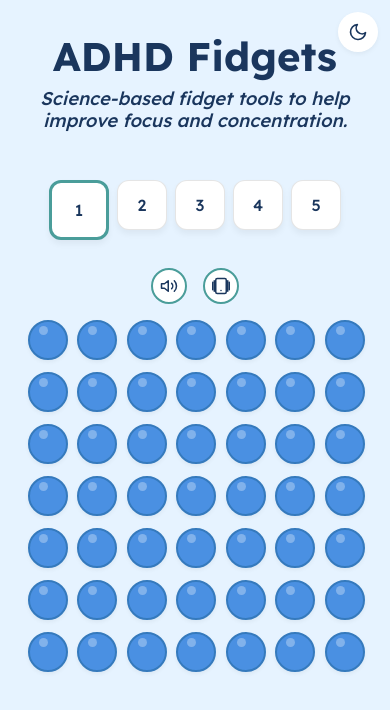
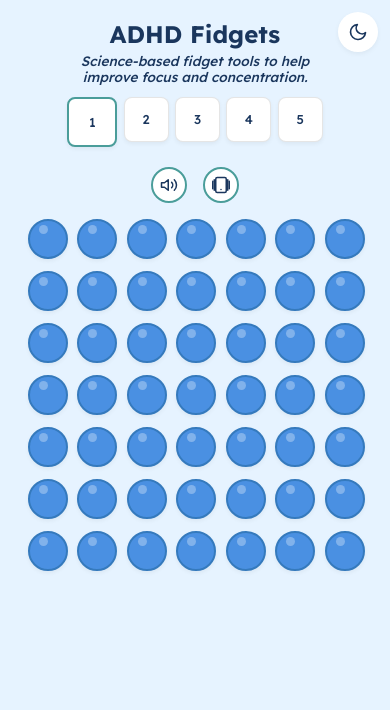
Before and after one commit to FerroDude/ADHD_Fidget_App, a React (Vite) app: page / in a window 390 px wide. Shown: the top 710 px of the page. Built offline with nearby package versions, Linux system fonts and the light colour scheme.

Commit message:
better viewability on smaller screens and sidebar on bigger screens

```diff
--- a/src/index.css
+++ b/src/index.css
@@ -198,6 +198,48 @@ main {
   flex-direction: column;
 }
 
+/* Desktop layout with side navigation */
+@media (min-width: 769px) {
+  main {
+    display: flex;
+    flex-direction: column;
+    align-items: center;
+    justify-content: center;
+  }
+
+  .fidget-selection {
+    flex-direction: column;
+    position: fixed;
+    left: max(2rem, calc(50% - 600px - 220px));
+    top: 50%;
+    transform: translateY(-50%);
+    gap: 1rem;
+    margin-bottom: 0;
+    width: 200px;
+    z-index: 10;
+  }
+
+  .focused-fidget {
+    width: 100%;
+    max-width: 600px;
+    display: flex;
+    justify-content: center;
+    align-items: center;
+  }
+
+  .fidget-icon {
+    width: 100%;
+    height: 60px;
+    justify-content: flex-start;
+    padding-left: 1rem;
+    border-radius: 8px;
+  }
+
+  .fidget-icon:hover {
+    transform: translateX(5px);
+  }
+}
+
 .app-description {
   background-color: var(--secondary-bg);
   padding: 1.5rem;
@@ -210,13 +252,14 @@ main {
   justify-content: center;
   align-items: center;
   position: relative;
-  padding: 1rem 0;
-  margin-bottom: 2rem;
+  padding: 0.5rem 0;
+  margin-bottom: 1rem;
 }
 
 .app-header h1 {
   text-align: center;
   margin: 0;
+  font-size: 2rem;
 }
 
 .app-header h2 {
@@ -224,8 +267,8 @@ main {
   margin: 0;
   font-weight: 400;
   font-style: italic;
-  padding-top: 0.5rem;
-  font-size: 1.15rem;
+  padding-top: 0.25rem;
+  font-size: 1rem;
   color: var(--text);
 }
 
@@ -234,23 +277,24 @@ main {
   display: flex;
   justify-content: center;
   flex-wrap: wrap;
-  gap: 1rem;
+  gap: 0.75rem;
+  margin-bottom: 1rem;
 }
 
 .fidget-icon {
   background-color: var(--card-bg);
   border: 1px solid var(--border);
-  border-radius: 12px;
-  padding: 1.25rem;
-  width: 100px;
-  height: 100px;
+  border-radius: 8px;
+  padding: 0.75rem;
+  width: 70px;
+  height: 70px;
   display: flex;
   align-items: center;
   justify-content: center;
   cursor: pointer;
   transition: transform 0.2s ease, box-shadow 0.2s ease;
-  box-shadow: 0 4px 6px var(--shadow);
-  font-size: 1.2rem;
+  box-shadow: 0 2px 4px var(--shadow);
+  font-size: 1rem;
   font-weight: 500;
 }
 
@@ -275,43 +319,53 @@ main {
 @media (max-width: 768px) {
   .app-container {
     padding: 1.5rem;
-    padding-bottom: 3rem; /* Extra space at bottom for mobile */
-    min-height: 100vh; /* Fallback for older browsers */
-    min-height: 100dvh; /* Dynamic viewport height for mobile browsers */
+    padding-bottom: 2rem;
+    min-height: 100vh;
+    min-height: 100dvh;
     display: flex;
     flex-direction: column;
   }
 
+  .app-header {
+    padding: 0.25rem 0;
+    margin-bottom: 0.75rem;
+  }
+
+  .app-header h1 {
+    font-size: 1.75rem;
+  }
+
+  .app-header h2 {
+    font-size: 0.9rem;
+  }
+
   .fidget-selection {
-    gap: 0.5rem; /* Tighter spacing on mobile */
-    margin-bottom: 1rem;
+    gap: 0.5rem;
+    margin-bottom: 0.75rem;
   }
 
   .fidget-icon {
-    padding: 0.75rem;
-    width: 60px; /* Smaller width */
-    height: 60px; /* Smaller height */
-    font-size: 1rem;
+    padding: 0.5rem;
+    width: 50px;
+    height: 50px;
+    font-size: 0.9rem;
   }
 
-  /* Make active fidget slightly larger for better visibility */
   .fidget-icon.active {
-    width: 70px;
-    height: 70px;
-    border-width: 3px;
+    width: 55px;
+    height: 55px;
+    border-width: 2px;
   }
 
-  /* Optimize the focused fidget for mobile */
   .focused-fidget {
     padding: 1rem;
-    padding-bottom: 2rem; /* Extra bottom padding for mobile */
-    min-height: 350px; /* Allow a bit more space */
-    flex: 1; /* Allow it to grow to fill available space */
+    padding-bottom: 1.5rem;
+    min-height: 300px;
+    flex: 1;
   }
 
-  /* Make the placeholder fidget fill more of the screen */
   .placeholder-fidget-container {
-    max-width: 100%; /* Allow it to fill the container */
+    max-width: 100%;
   }
 }
 
@@ -319,27 +373,46 @@ main {
 @media (max-width: 480px) {
   .app-container {
     padding: 1rem;
-    padding-bottom: 2.5rem; /* Extra space at bottom for small mobile */
-    min-height: 100vh; /* Ensure full viewport height on mobile */
-    min-height: 100dvh; /* Use dynamic viewport height for better mobile support */
+    padding-bottom: 2rem;
+    min-height: 100vh;
+    min-height: 100dvh;
     display: flex;
     flex-direction: column;
   }
 
+  .app-header {
+    padding: 0.25rem 0;
+    margin-bottom: 0.5rem;
+  }
+
+  .app-header h1 {
+    font-size: 1.5rem;
+  }
+
+  .app-header h2 {
+    font-size: 0.85rem;
+  }
+
+  .fidget-selection {
+    gap: 0.4rem;
+    margin-bottom: 0.5rem;
+  }
+
   .fidget-icon {
-    width: 50px; /* Even smaller on very small screens */
-    height: 50px;
-    padding: 0.5rem;
+    width: 45px;
+    height: 45px;
+    padding: 0.4rem;
+    font-size: 0.8rem;
   }
 
   .fidget-icon.active {
-    width: 60px;
-    height: 60px;
+    width: 50px;
+    height: 50px;
   }
 
   .focused-fidget {
     padding: 0.75rem;
-    padding-bottom: 1.5rem; /* Extra bottom padding for small mobile */
-    flex: 1; /* Allow it to grow to fill available space */
+    padding-bottom: 1.25rem;
+    flex: 1;
   }
 }
```
